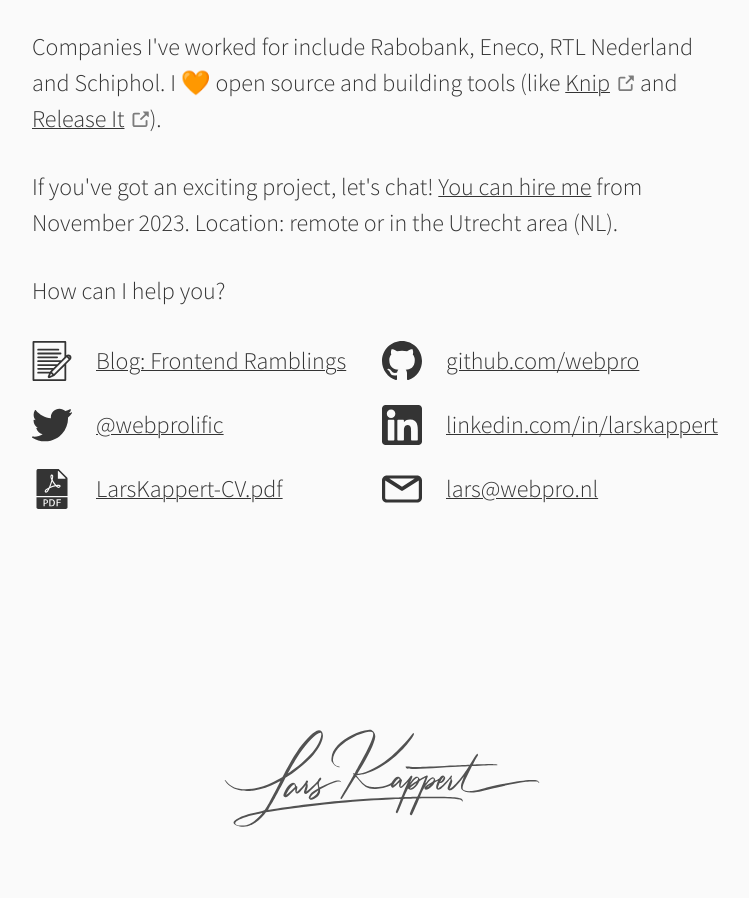
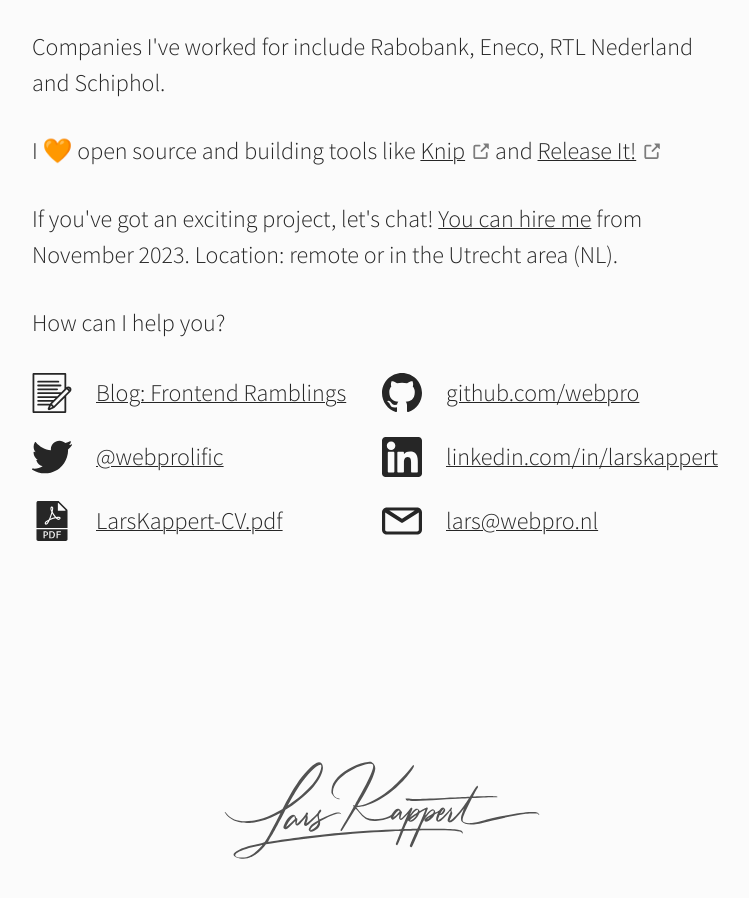
Before and after one commit to webpro/webpro.nl, an Astro site: page / in a window 1280 px wide. Shown: the part 308-1206 px from the top of the page, without its empty margins (258-1007 px from the left). Built offline with nearby package versions, Linux system fonts and the light colour scheme; Astro itself is replaced by a stand-in of ours; some packages are replaced by stand-ins of ours; no server answers.

Commit message:
Fixes & tweaks

```diff
--- a/src/components/ArticleFooter.astro
+++ b/src/components/ArticleFooter.astro
@@ -3,6 +3,7 @@ import { getUrl } from '../helpers';
 import IconLink from './IconLink.astro';
 import { BLOG_RSS_NAME, BLOG_RSS_PATHNAME } from '../consts';
 
+const { title } = Astro.props;
 const canonicalURL = getUrl(Astro.url.pathname, Astro.site);
 ---
 
@@ -22,7 +23,7 @@ const canonicalURL = getUrl(Astro.url.pathname, Astro.site);
       sprite="share"
     />
     <IconLink
-      href=`https://news.ycombinator.com/submitlink?u=${canonicalURL}`
+      href={`https://news.ycombinator.com/submitlink?u=${canonicalURL}&t=${encodeURIComponent(title)}`}
       title="Share this article on Hacker News"
       sprite="hacker-news"
     />
--- a/src/content/scraps/versioned-docs-with-starlight-and-vercel/index.md
+++ b/src/content/scraps/versioned-docs-with-starlight-and-vercel/index.md
@@ -1,8 +1,9 @@
 ---
-title: Versioned documentation with Starlight & Vercel
 description: How to set up versioned documentation with Starlight & Vercel
 published: 2023-12-20
 ---
+
+# Versioned documentation with Starlight & Vercel
 
 ## Introduction
 
--- a/src/css/stylesheet.css
+++ b/src/css/stylesheet.css
@@ -3,15 +3,15 @@
   color-scheme: dark light;
   --paragraph-width: 700px;
   --spacing-left: calc(50% - 350px);
-  --white: rgb(250, 250, 250);
+  --white: rgb(251, 251, 251); /* snow */
   --off-white: rgb(233, 233, 233);
   --lighter-grey: rgb(215, 215, 215);
   --light-grey: rgb(198, 198, 198);
-  --grey: rgb(82, 82, 82);
+  --grey: rgb(135, 135, 135); /* dusty grey */
   --grey-transparent: rgb(82, 82, 82, 0.5);
-  --dark-grey: rgb(52, 52, 52);
-  --darker-grey: rgb(42, 42, 42);
-  --black: rgb(24, 24, 24);
+  --dark-grey: rgb(38, 38, 38); /* slate grey */
+  --darker-grey: rgb(27, 27, 30); /* gluon grey */
+  --black: rgb(21, 20, 25); /* dark void */
   --orange: #f68a22;
 }
 
@@ -21,6 +21,7 @@ html.dark {
   --bg-color-header: var(--black);
   --bg-color-code: var(--dark-grey);
   --font-color: var(--white);
+  --font-color-soft: var(--off-white);
   --scroll-thumb-color: var(--grey);
   --blockquote-border-color: var(--grey);
   --blockquote-box-shadow-color: 6px 6px var(--dark-grey);
@@ -35,6 +36,7 @@ html.dark {
     --bg-color-code: var(--off-white);
     --bg-color-code: var(--dark-grey);
     --font-color: var(--dark-grey);
+    --font-color-soft: var(--grey);
     --scroll-thumb-color: var(--light-grey);
     --blockquote-border-color: var(--grey);
     --blockquote-box-shadow-color: 13px 3px var(--off-white);
@@ -48,6 +50,7 @@ html.light {
   --bg-color-header: var(--dark-grey);
   --bg-color-code: var(--dark-grey);
   --font-color: var(--dark-grey);
+  --font-color-soft: var(--grey);
   --scroll-thumb-color: var(--light-grey);
   --blockquote-border-color: var(--light-grey);
   --blockquote-box-shadow-color: 13px 3px var(--lighter-grey);
@@ -85,7 +88,7 @@ body > header {
 }
 
 .light body > header {
-  border-bottom: 4px solid var(--orange);
+  border-bottom: 3px solid var(--orange);
 }
 
 a {
@@ -292,7 +295,7 @@ blockquote {
 blockquote p {
   border: 1px solid var(--blockquote-border-color);
   box-shadow: 0 0 var(--blockquote-box-shadow-color);
-  padding: 2rem 1rem;
+  padding: 2rem;
   margin: 0;
   font-style: italic;
   font-weight: 200;
@@ -307,16 +310,19 @@ blockquote p {
 }
 
 footer {
-  margin: 128px 0 64px;
+  margin: 128px 0;
   text-align: center;
+  display: flex;
+  flex-direction: column;
+  gap: 32px;
+}
+
+body > footer {
+  padding-bottom: 192px;
   background-image: var(--signature-image);
   background-repeat: no-repeat;
   background-position: center bottom;
   background-size: auto 100px;
-  padding-bottom: 192px;
-  display: flex;
-  flex-direction: column;
-  gap: 32px;
 }
 
 h2,
@@ -326,8 +332,7 @@ ul,
 ol,
 section,
 table,
-figure,
-main > pre {
+figure {
   margin-left: 8px;
   margin-right: 8px;
 }
@@ -408,7 +413,7 @@ footer .icons a svg {
   display: block;
   width: 100%;
   height: 100%;
-  fill: var(--light-grey);
+  fill: var(--font-color-soft);
   transition: ease-out 0.5s;
 }
 
--- a/src/layouts/Article.astro
+++ b/src/layouts/Article.astro
@@ -19,7 +19,7 @@ import BackToTop from '../components/BackToTop.astro';
       <ArticleHeader {...Astro.props} />
       <slot />
     </main>
-    <ArticleFooter />
+    <ArticleFooter {...Astro.props} />
     <BackToTop />
     <StructuredContent {...Astro.props} type="article" />
     <Scripts />
--- a/src/pages/index.mdx
+++ b/src/pages/index.mdx
@@ -15,8 +15,9 @@ Hi there! My name is Lars Kappert, an independent frontend developer, architect
 Over 20 years in the game, I love to solve problems and connect dots to create great experiences for users and fellow
 developers (UX + DX).
 
-Companies I've worked for include Rabobank, Eneco, RTL Nederland and Schiphol. I 🧡 open source and building tools (like
-[Knip](https://github.com/webpro/knip) and [Release It](https://github.com/release-it/release-it)).
+Companies I've worked for include Rabobank, Eneco, RTL Nederland and Schiphol.
+
+I 🧡 open source and building tools like [Knip][knip] and [Release It!][release-it]
 
 If you've got an exciting project, let's chat! [You can hire me][hire-me] from November 2023. Location: remote or in the
 Utrecht area (NL).
@@ -64,3 +65,5 @@ How can I help you?
 </div>
 
 [hire-me]: ./hire-me
+[knip]: https://knip.dev
+[release-it]: https://github.com/release-it/release-it
```
